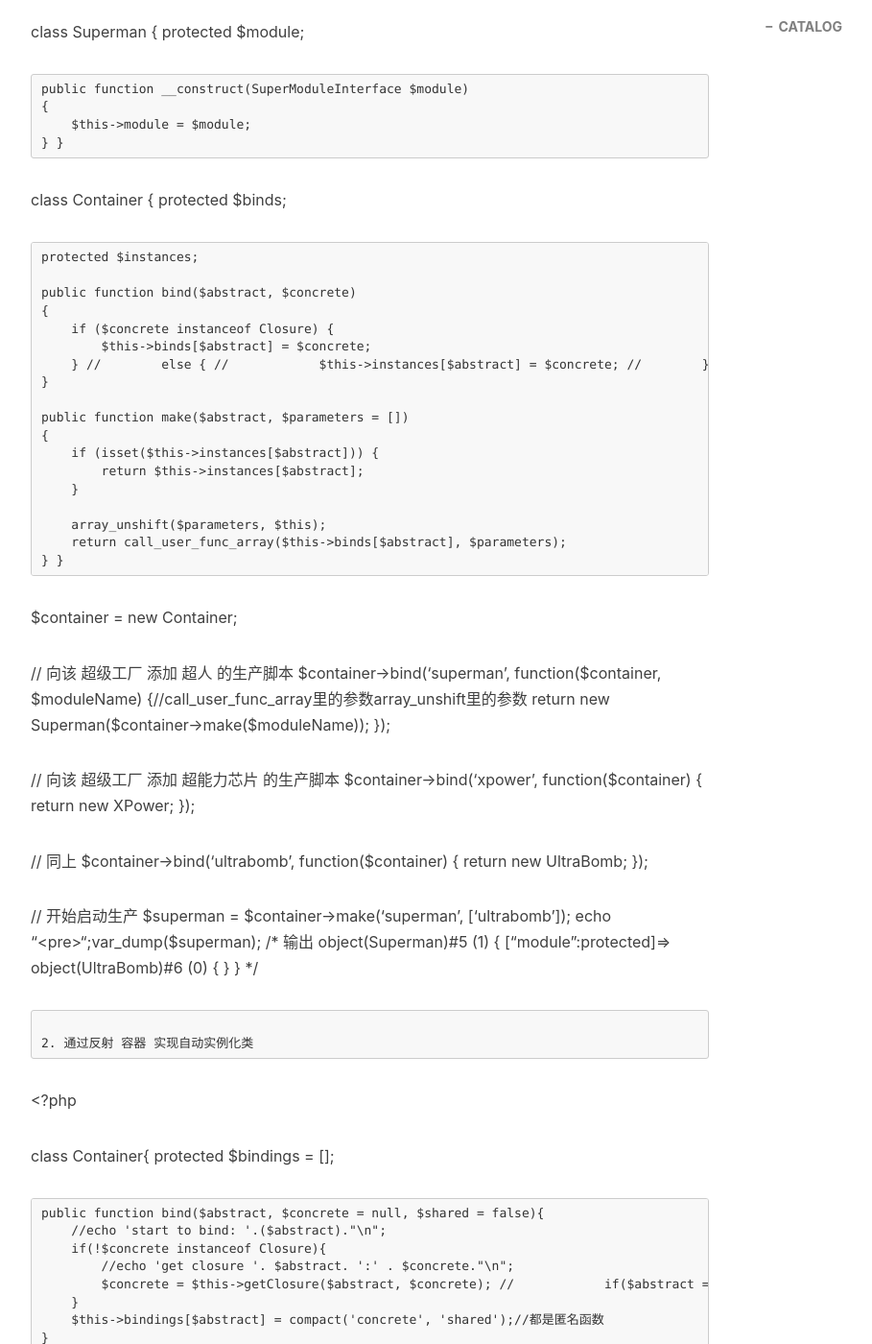
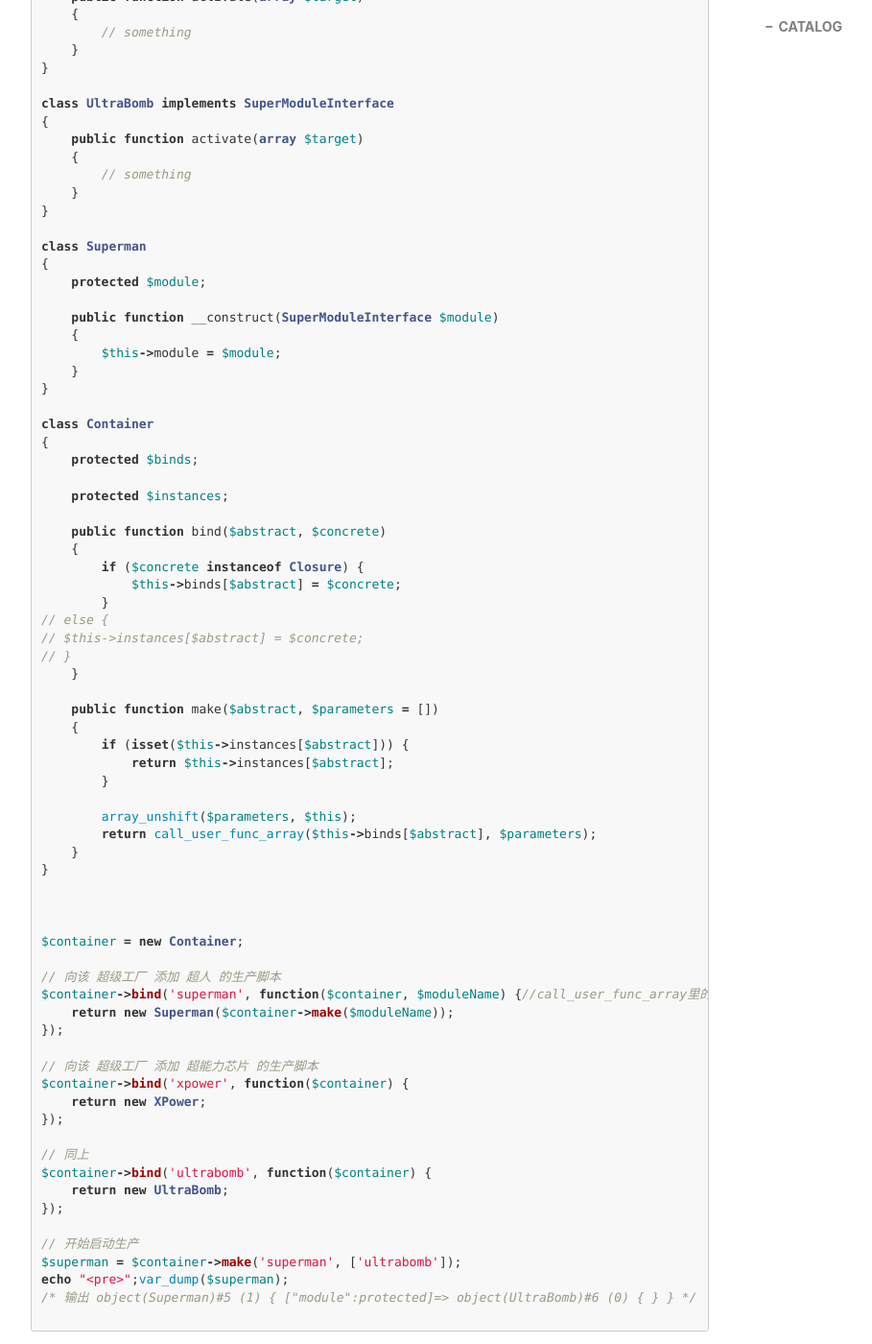
Before and after one commit to TearKnow/blog, a Jekyll site: the page built from _posts/2020-02-24-核心：laravel容器-依赖反转.md, in a window 1280 px wide and 1400 px high, scrolled down 750 px. Shown: the whole window at 96% size, without its empty margins (233-1142 px from the left). Built offline with Jekyll 4.4.1, drawn with Linux system fonts in a browser that asks for light colours; comment, search, counter and statistics services are not loaded; some of the changed text lies outside the part shown.

Commit message:
add old posts

````diff
--- a/_posts/2020-02-24-核心：laravel容器-依赖反转.md
+++ b/_posts/2020-02-24-核心：laravel容器-依赖反转.md
@@ -5,8 +5,8 @@
 tags:
     - Laravel
 ---
-1. 简单版的
-```
+###1. 简单版的
+```php
 <?php
 
 interface SuperModuleInterface
@@ -100,8 +100,8 @@
 
 ```
 
-2. 通过反射 容器 实现自动实例化类
-```
+###2. 通过反射 容器 实现自动实例化类
+```php
 <?php
 
 class Container{
@@ -236,7 +236,7 @@
 
 ```
 
-2.1 解释说明2
+###2.1 解释说明2
 打印
 ```
 string(9) "traveller"
@@ -255,7 +255,7 @@
 go to by Leg
 ```
 
-```
+```php
 <?php
 
 class Container{
````
Also changed, not shown: _posts/2019-08-25-Mysql-Pdo连接.md (+5 -4 lines), _posts/2020-02-24-laravel-中pipeline管道的使用.md (+1 -1 lines), _posts/2020-02-24-pipeline依次传递给下个方法.md (+1 -1 lines).
